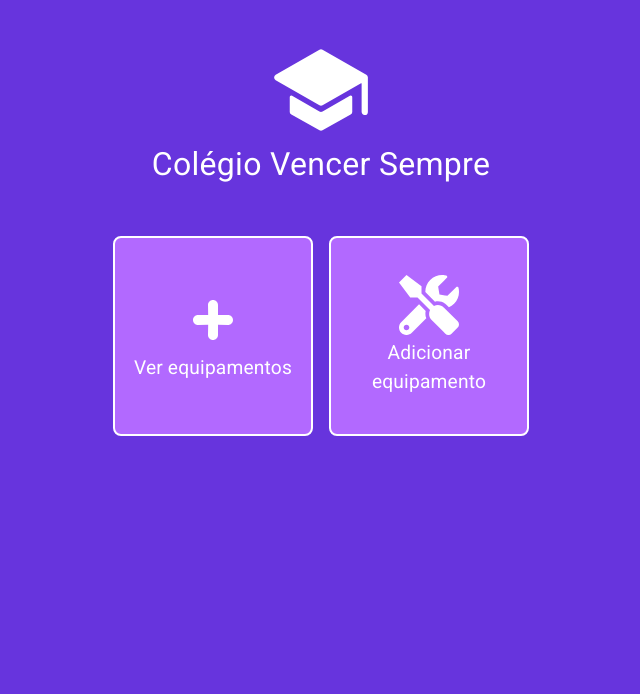
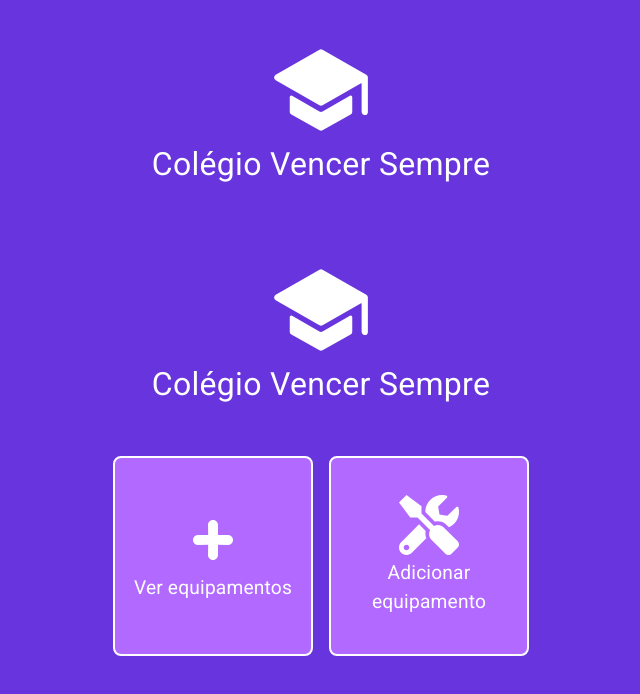
Before and after one commit to Allisson100/pimCincoUnip, a React (Vite) app: page / in a window 1280 px wide. Shown: the top 694 px of the page, without its empty margins (319-959 px from the left). Built offline with nearby package versions, Linux system fonts and the light colour scheme.

Commit message:
feat: configRoutes

```diff
--- a/src/main.jsx
+++ b/src/main.jsx
@@ -8,6 +8,7 @@ import {
   createTheme,
 } from "@mui/material/styles";
 import { theme } from "./styles/Theme.js";
+import AppRouter from "./routes.jsx";
 
 const muiTheme = createTheme();
 const mergedTheme = createTheme(muiTheme, theme);
@@ -17,7 +18,7 @@ ReactDOM.createRoot(document.getElementById("root")).render(
     <ThemeProvider theme={theme}>
       <MuiThemeProvider theme={mergedTheme}>
         <GlobalStyles />
-        <App />
+        <AppRouter />
       </MuiThemeProvider>
     </ThemeProvider>
   </React.StrictMode>
--- /dev/null
+++ b/src/routes.jsx
@@ -0,0 +1,17 @@
+import { BrowserRouter, Routes, Route } from "react-router-dom";
+import DefaultPage from "./components/DefaultPage";
+import App from "./App";
+
+const AppRouter = () => {
+  return (
+    <BrowserRouter>
+      <Routes>
+        <Route path="/" element={<DefaultPage />}>
+          <Route index element={<App />} />
+        </Route>
+      </Routes>
+    </BrowserRouter>
+  );
+};
+
+export default AppRouter;
```
